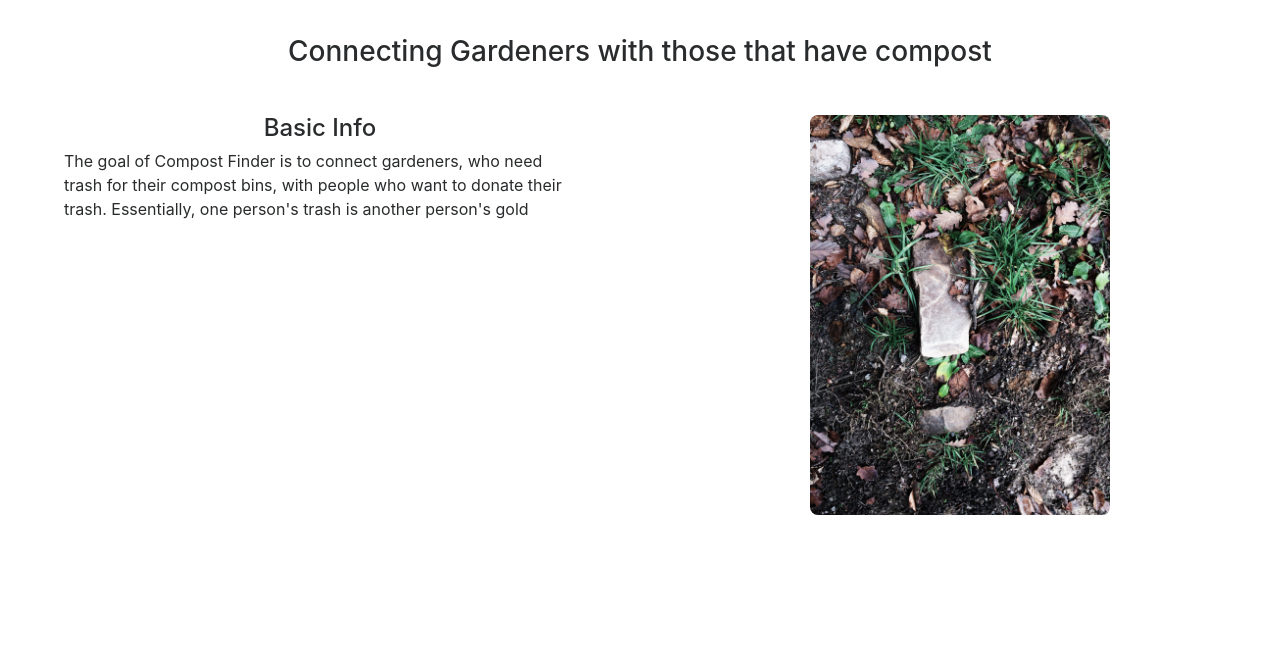
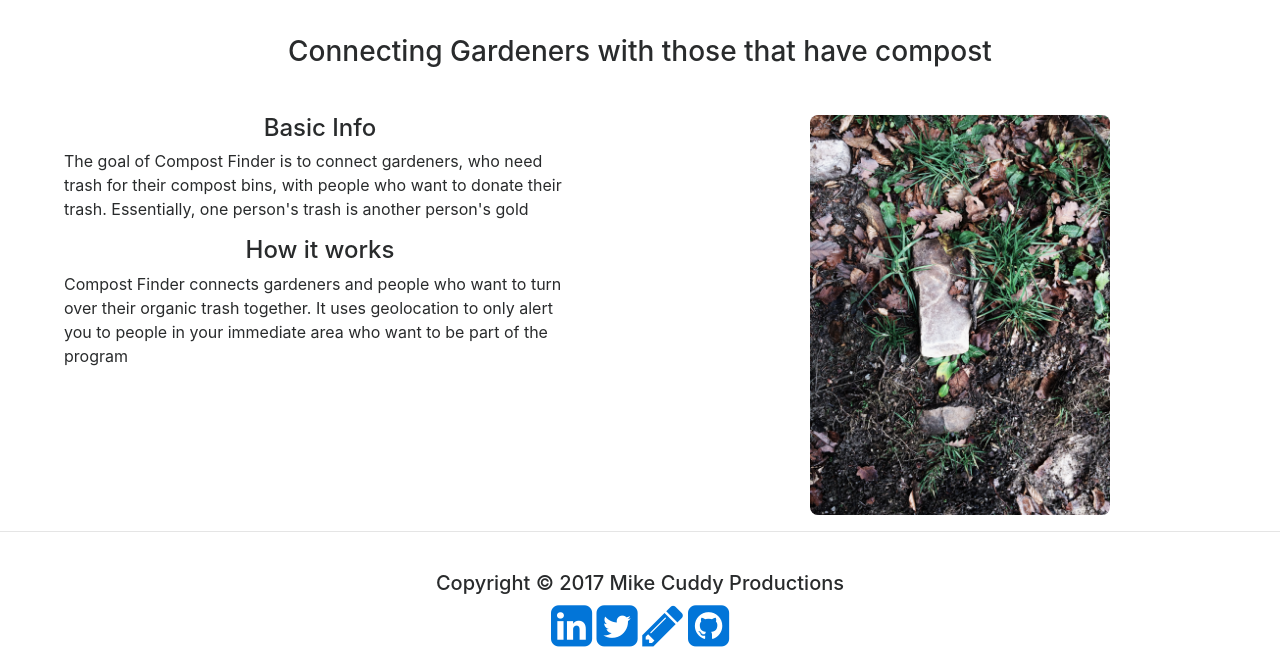
Before and after one commit to ravenusmc/compost_finder, a Flask app: page / in a window 1280 px wide. Shown: the part 720-1370 px from the top of the page. Before the commit the page ends 1235 px from the top, so only its background shows below. Run offline with Flask 2, Linux system fonts and the light colour scheme; some libraries are stand-ins or nearby versions.

Commit message:
added footer and more to main area

```diff
--- a/static/css/main.css
+++ b/static/css/main.css
@@ -84,3 +84,16 @@ header {
   height: 400px;
   border-radius: 8px;
 }
+
+/*************************
+CSS for Footer Area
+*************************/
+
+footer {
+  margin-top: 40px;
+  margin-bottom: 30px;
+  display: flex;
+  flex-direction: column;
+  justify-content: center;
+  align-items: center;
+}
--- a/templates/home.html
+++ b/templates/home.html
@@ -43,6 +43,9 @@
         <p>The goal of Compost Finder is to connect gardeners, who need trash for
           their compost bins, with people who want to donate their trash. Essentially, one person's
           trash is another person's gold</p>
+        <h4 class='center'>How it works</h4>
+        <p>Compost Finder connects gardeners and people who want to turn over their organic trash together. It
+          uses geolocation to only alert you to people in your immediate area who want to be part of the program</p>
       </div>
 
       <div class='area_two'>
@@ -57,10 +60,19 @@
 </main>
 <!-- End of the main section of the web page -->
 
+<hr>
+
 <!-- Start of Footer Area -->
 <footer>
-
+  <h5>Copyright &copy; 2017 Mike Cuddy Productions<br></h5>
+  <div>
+    <a href="https://www.linkedin.com/in/mcuddy1/"><i class="fa fa-linkedin-square fa-3x" aria-hidden="true"></i></a>
+    <a href="https://twitter.com/mcuddy7"><i class="fa fa-twitter-square fa-3x" aria-hidden="true"></i></a>
+    <a href="https://codingsaga.wordpress.com/"><i class="fa fa-pencil fa-3x" aria-hidden="true"></i></a>
+    <a href="https://github.com/ravenusmc"><i class="fa fa-github-square fa-3x" aria-hidden="true"></i></a>
+  </div>
 </footer>
+<!-- End of Footer Area -->
 
 
 
```
